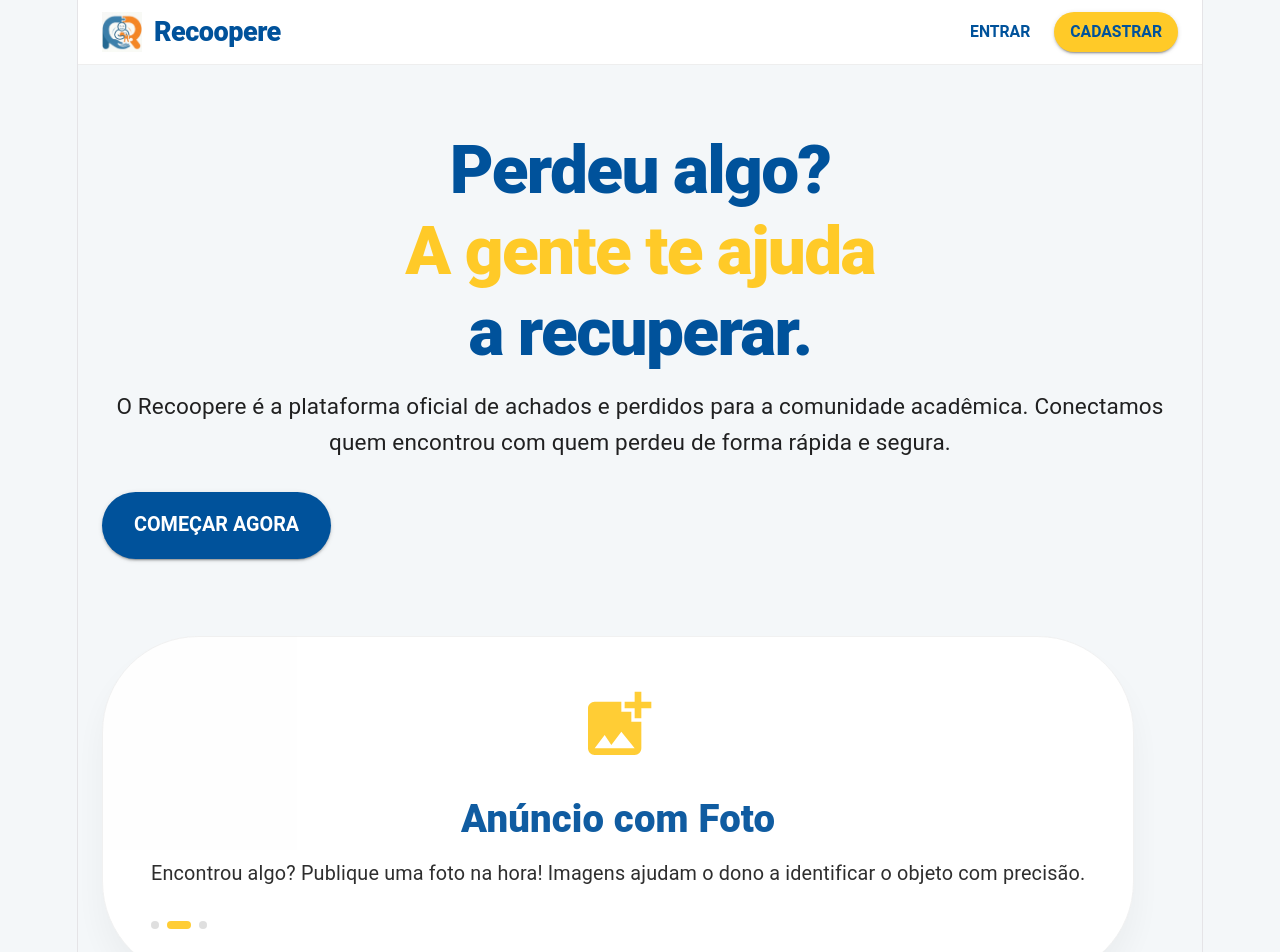
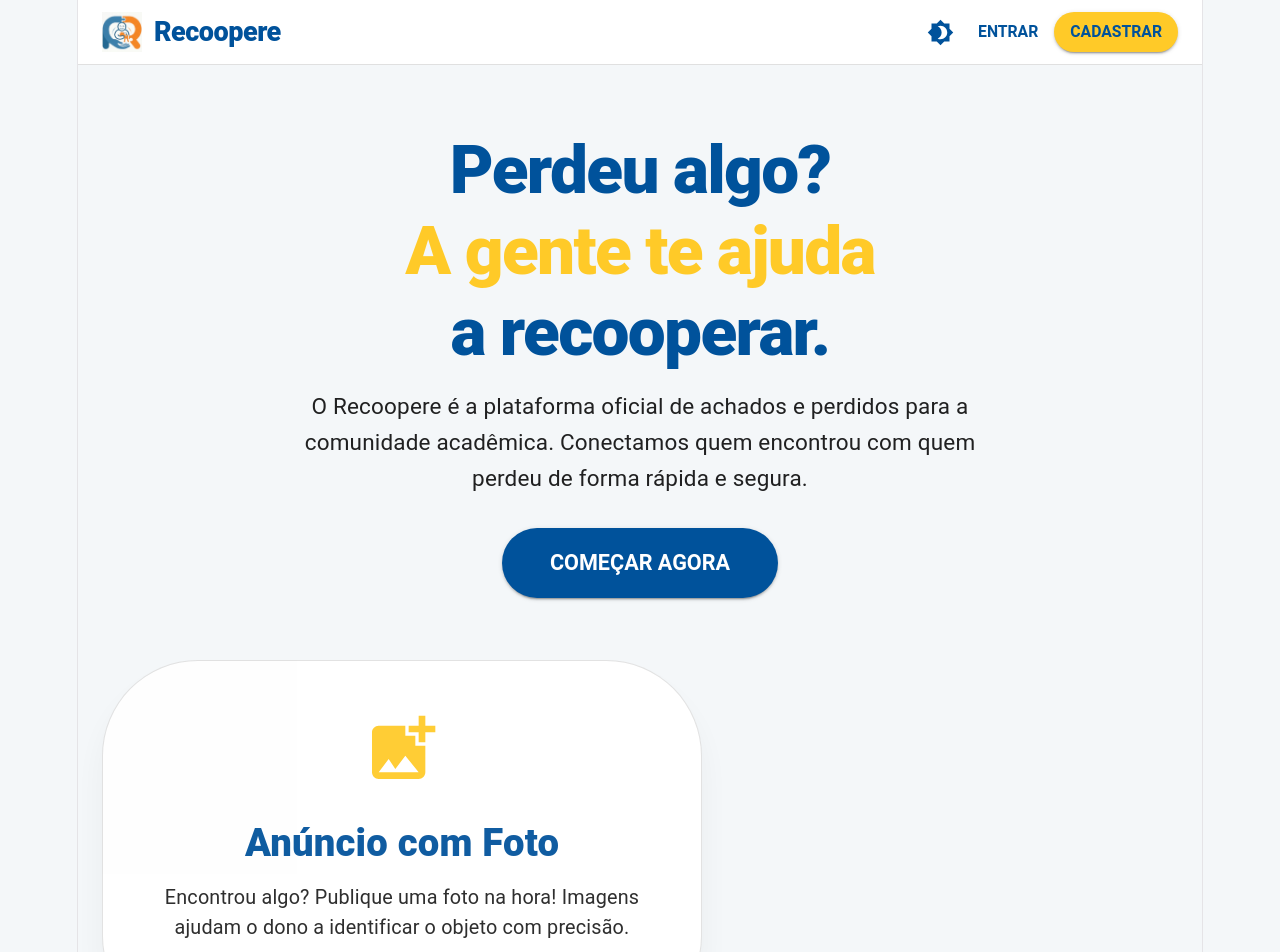
Before and after one commit to leomarql/Trabalho-Pratico---Engenharia-de-Software, a React app in the folder frontend/: page / in a window 1280 px wide. Shown: the top 952 px of the page. Built offline with nearby package versions, Linux system fonts and the light colour scheme; the HTML template or start-up script is replaced by a standard one.

Commit message:
feat: adicionar tema escuro, arquivo de devolvidos e refinamentos na home

```diff
--- a/frontend/src/App.jsx
+++ b/frontend/src/App.jsx
@@ -1,4 +1,4 @@
-import { useState } from 'react';
+import { useState, useMemo } from 'react';
 import { createTheme, ThemeProvider, CssBaseline, Dialog, DialogTitle, DialogContent, Box, Fab, Tooltip } from '@mui/material';
 import ChatIcon from '@mui/icons-material/Chat';
 import Login from './Login';
@@ -11,19 +11,7 @@ import MeusAnuncios from './MeusAnuncios';
 import ItemDetalhes from './ItemDetalhes';
 import ListaChats from './ListaChats';
 import Chat from './Chat';
-
-const theme = createTheme({
-  palette: {
-    primary: { main: '#00529b' },
-    secondary: { main: '#ffca28' },
-    background: { default: '#f4f7f9' },
-  },
-  shape: { borderRadius: 12 },
-  typography: {
-    fontFamily: '"Poppins", "Roboto", "Inter", sans-serif',
-    h4: { fontWeight: 700 },
-  },
-});
+import Arquivados from './Arquivados';
 
 function App() {
   const [usuarioLogado, setUsuarioLogado] = useState(null);
@@ -32,6 +20,25 @@ function App() {
   const [itemSelecionadoId, setItemSelecionadoId] = useState(null);
   const [listaChatsAberta, setListaChatsAberta] = useState(false);
   const [chatAtivo, setChatAtivo] = useState(null);
+  const [darkMode, setDarkMode] = useState(false);
+
+  // Configuração do Tema Dinâmico
+  const theme = useMemo(() => createTheme({
+    palette: {
+      mode: darkMode ? 'dark' : 'light',
+      primary: { main: '#00529b' },
+      secondary: { main: '#ffca28' },
+      background: {
+        default: darkMode ? '#121212' : '#f4f7f9',
+        paper: darkMode ? '#1e1e1e' : '#ffffff',
+      },
+    },
+    shape: { borderRadius: 12 },
+    typography: {
+      fontFamily: '"Poppins", "Roboto", "Inter", sans-serif',
+      h4: { fontWeight: 700 },
+    },
+  }), [darkMode]);
 
   const handleLogout = () => {
     setUsuarioLogado(null);
@@ -54,8 +61,11 @@ function App() {
         onIrParaPerfil={() => setView('perfil')}
         onIrParaHome={() => setView('home')}
         onIrParaMeusAnuncios={() => setView('meus-anuncios')}
+        onIrParaArquivados={() => setView('arquivados')}
         onIrParaLogin={() => { setView('home'); setTelaAuth('login'); }}
         onIrParaCadastro={() => { setView('home'); setTelaAuth('cadastro'); }}
+        darkMode={darkMode}
+        toggleDarkMode={() => setDarkMode(!darkMode)}
       />
 
       {!usuarioLogado && !telaAuth && <Home onComeçar={() => setTelaAuth('login')} />}
@@ -87,6 +97,7 @@ function App() {
               onVoltar={() => setView('mural')}
             />
           )}
+          {view === 'arquivados' && <Arquivados usuario={usuarioLogado} />}
 
           <Tooltip title="Minhas Conversas">
             <Fab
--- /dev/null
+++ b/frontend/src/Arquivados.jsx
@@ -0,0 +1,74 @@
+import { useState, useEffect } from 'react';
+import axios from 'axios';
+import {
+  Container,
+  Typography,
+  Grid,
+  Card,
+  CardContent,
+  CardMedia,
+  Box,
+  Chip,
+  Paper,
+  Divider
+} from '@mui/material';
+import CheckCircleIcon from '@mui/icons-material/CheckCircle';
+
+function Arquivados({ usuario }) {
+  const [itensArquivados, setItensArquivados] = useState([]);
+
+  const carregarArquivados = async () => {
+    try {
+      // No backend, a rota /itens traz ativos. Precisamos de uma que traga devolvidos ou filtrar.
+      // Por simplicidade, vamos usar o GET /itens e filtrar no front (ou ajustar backend se preferir)
+      // Mas o backend atual filtra por "ativo". Vou precisar de uma rota no backend para o arquivo.
+      const resposta = await axios.get('http://127.0.0.1:8000/itens-arquivados');
+      const filtrados = resposta.data.filter(item => item.dono_id === usuario.id);
+      setItensArquivados(filtrados);
+    } catch (erro) {
+      console.error("Erro ao carregar itens arquivados", erro);
+    }
+  };
+
+  useEffect(() => {
+    carregarArquivados();
+  }, [usuario.id]);
+
+  return (
+    <Container maxWidth="lg" sx={{ mt: 4, mb: 4 }}>
+      <Typography variant="h4" sx={{ mb: 4, fontWeight: '800', color: 'primary.main' }}>
+        Arquivo: Itens Devolvidos
+      </Typography>
+
+      {itensArquivados.length === 0 ? (
+        <Paper sx={{ p: 6, textAlign: 'center', borderRadius: 4 }}>
+          <Typography color="text.secondary">Você ainda não possui itens arquivados como devolvidos.</Typography>
+        </Paper>
+      ) : (
+        <Grid container spacing={4}>
+          {itensArquivados.map((item) => (
+            <Grid item key={item.id} xs={12} sm={6} md={4}>
+              <Card sx={{ height: '100%', borderRadius: 4, opacity: 0.8 }}>
+                <CardMedia
+                  component="img"
+                  height="160"
+                  image={item.imagem_url ? `http://127.0.0.1:8000/${item.imagem_url}` : 'https://via.placeholder.com/160'}
+                  sx={{ filter: 'grayscale(100%)' }}
+                />
+                <CardContent>
+                  <Box sx={{ display: 'flex', justifyContent: 'space-between', alignItems: 'center', mb: 1 }}>
+                    <Typography variant="h6" sx={{ fontWeight: 'bold' }}>{item.titulo}</Typography>
+                    <Chip icon={<CheckCircleIcon />} label="Devolvido" color="success" size="small" />
+                  </Box>
+                  <Typography variant="body2" color="text.secondary">{item.descricao}</Typography>
+                </CardContent>
+              </Card>
+            </Grid>
+          ))}
+        </Grid>
+      )}
+    </Container>
+  );
+}
+
+export default Arquivados;
--- a/frontend/src/Header.jsx
+++ b/frontend/src/Header.jsx
@@ -15,6 +15,9 @@ import { useState } from 'react';
 import LogoutIcon from '@mui/icons-material/Logout';
 import DashboardIcon from '@mui/icons-material/Dashboard';
 import ListAltIcon from '@mui/icons-material/ListAlt';
+import Brightness4Icon from '@mui/icons-material/Brightness4';
+import Brightness7Icon from '@mui/icons-material/Brightness7';
+import ArchiveIcon from '@mui/icons-material/Archive';
 
 function Header({
   usuario,
@@ -24,7 +27,10 @@ function Header({
   onIrParaHome,
   onIrParaLogin,
   onIrParaCadastro,
-  onIrParaMeusAnuncios
+  onIrParaMeusAnuncios,
+  onIrParaArquivados,
+  darkMode,
+  toggleDarkMode
 }) {
   const [anchorEl, setAnchorEl] = useState(null);
 
@@ -37,7 +43,7 @@ function Header({
   };
 
   return (
-    <AppBar position="sticky" elevation={0} sx={{ bgcolor: 'white', color: 'primary.main', borderBottom: '1px solid #eee' }}>
+    <AppBar position="sticky" elevation={0} sx={{ bgcolor: darkMode ? 'background.paper' : 'white', color: 'primary.main', borderBottom: '1px solid', borderColor: 'divider' }}>
       <Container maxWidth="lg">
         <Toolbar sx={{ px: { xs: 0 } }}>
           {/* Logo e Nome do Sistema */}
@@ -57,14 +63,22 @@ function Header({
               sx={{
                 fontWeight: 800,
                 letterSpacing: '-0.5px',
-                display: { xs: 'none', sm: 'block' }
+                display: { xs: 'none', sm: 'block' },
+                color: 'primary.main'
               }}
             >
               Recoopere
             </Typography>
           </Box>
 
-          <Box sx={{ display: 'flex', alignItems: 'center', gap: 2 }}>
+          <Box sx={{ display: 'flex', alignItems: 'center', gap: 1 }}>
+            {/* TEMA DARK TOGGLE */}
+            <Tooltip title={darkMode ? "Ativar Luz" : "Ativar Noite"}>
+              <IconButton onClick={toggleDarkMode} color="inherit">
+                {darkMode ? <Brightness7Icon /> : <Brightness4Icon />}
+              </IconButton>
+            </Tooltip>
+
             {!usuario ? (
               <>
                 <Button color="inherit" onClick={onIrParaLogin} sx={{ fontWeight: 600 }}>
@@ -81,15 +95,10 @@ function Header({
               </>
             ) : (
               <>
-                <Tooltip title="Mural de Itens">
-                  <Button
-                    startIcon={<DashboardIcon />}
-                    color="inherit"
-                    onClick={onIrParaMural}
-                    sx={{ fontWeight: 600 }}
-                  >
-                    Mural
-                  </Button>
+                <Tooltip title="Mural">
+                  <IconButton color="inherit" onClick={onIrParaMural}>
+                    <DashboardIcon />
+                  </IconButton>
                 </Tooltip>
 
                 <Button
@@ -101,13 +110,12 @@ function Header({
                   Meus Anúncios
                 </Button>
 
-                <Box sx={{ display: 'flex', alignItems: 'center', ml: 2 }}>
+                <Box sx={{ display: 'flex', alignItems: 'center', ml: 1 }}>
                   <IconButton
-                    size="large"
                     onClick={handleMenu}
                     color="inherit"
                   >
-                    <Avatar sx={{ width: 36, height: 36, bgcolor: 'secondary.main', color: 'primary.main', fontWeight: 700 }}>
+                    <Avatar sx={{ width: 32, height: 32, bgcolor: 'secondary.main', color: 'primary.main', fontWeight: 700, fontSize: '0.9rem' }}>
                       {usuario.nome.charAt(0).toUpperCase()}
                     </Avatar>
                   </IconButton>
@@ -115,9 +123,15 @@ function Header({
                     anchorEl={anchorEl}
                     open={Boolean(anchorEl)}
                     onClose={handleClose}
+                    transformOrigin={{ vertical: 'top', horizontal: 'right' }}
+                    anchorOrigin={{ vertical: 'bottom', horizontal: 'right' }}
                   >
-                    <MenuItem onClick={() => { handleClose(); onIrParaPerfil(); }}>Meu Perfil</MenuItem>
+                    <MenuItem onClick={() => { handleClose(); onIrParaPerfil(); }}>Editar Perfil</MenuItem>
+                    <MenuItem onClick={() => { handleClose(); onIrParaArquivados(); }}>
+                      <ArchiveIcon sx={{ mr: 1, fontSize: 20 }} /> Itens Devolvidos
+                    </MenuItem>
                     <MenuItem onClick={() => { handleClose(); onIrParaMeusAnuncios(); }} sx={{ display: { md: 'none' } }}>Meus Anúncios</MenuItem>
+                    <Divider />
                     <MenuItem onClick={() => { handleClose(); onLogout(); }}>Sair</MenuItem>
                   </Menu>
                 </Box>
--- a/frontend/src/Home.jsx
+++ b/frontend/src/Home.jsx
@@ -34,7 +34,6 @@ const slides = [
 function Home({ onComeçar }) {
   const [activeSlide, setActiveSlide] = useState(0);
 
-  // Efeito para o carrossel mudar automaticamente a cada 5 segundos
   useEffect(() => {
     const timer = setInterval(() => {
       setActiveSlide((prev) => (prev + 1) % slides.length);
@@ -43,11 +42,11 @@ function Home({ onComeçar }) {
   }, []);
 
   return (
-    <Box sx={{ bgcolor: 'background.default', minHeight: '80vh', pt: { xs: 4, md: 8 }, pb: 6 }}>
+    <Box sx={{ bgcolor: 'background.default', minHeight: '80vh', pt: { xs: 4, md: 8 }, pb: 6, textAlign: 'center' }}>
       <Container maxWidth="lg">
-        <Grid container spacing={6} alignItems="center">
-          {/* Lado Esquerdo: Texto de Impacto */}
-          <Grid item xs={12} md={6}>
+        <Grid container spacing={6} direction="column" alignItems="center">
+          {/* Texto de Impacto Centralizado */}
+          <Grid item xs={12} sx={{ width: '100%' }}>
             <Typography
               variant="h2"
               component="h1"
@@ -61,26 +60,26 @@ function Home({ onComeçar }) {
             >
               Perdeu algo? <br />
               <span style={{ color: '#ffca28' }}>A gente te ajuda</span> <br />
-              a recuperar.
+              a recooperar.
             </Typography>
-            <Typography variant="h6" color="text.secondary" sx={{ mb: 4, fontWeight: 400 }}>
+            <Typography variant="h6" color="text.secondary" sx={{ mb: 4, fontWeight: 400, maxWidth: 700, mx: 'auto' }}>
               O Recoopere é a plataforma oficial de achados e perdidos para a comunidade acadêmica.
               Conectamos quem encontrou com quem perdeu de forma rápida e segura.
             </Typography>
-            <Stack direction="row" spacing={2}>
+            <Box sx={{ display: 'flex', justifyContent: 'center' }}>
               <Button
                 variant="contained"
                 size="large"
                 onClick={onComeçar}
-                sx={{ px: 4, py: 2, borderRadius: 3, fontSize: '1.1rem', fontWeight: 700 }}
+                sx={{ px: 6, py: 2, borderRadius: 3, fontSize: '1.2rem', fontWeight: 700 }}
               >
                 Começar agora
               </Button>
-            </Stack>
+            </Box>
           </Grid>
 
-          {/* Lado Direito: Carrossel de Informações */}
-          <Grid item xs={12} md={6}>
+          {/* Carrossel Centralizado */}
+          <Grid item xs={12} sx={{ width: '100%', maxWidth: 600 }}>
             <Box sx={{ minHeight: 400, display: 'flex', alignItems: 'center', justifyContent: 'center' }}>
               <Fade in={true} key={activeSlide} timeout={1000}>
                 <Paper
@@ -88,11 +87,12 @@ function Home({ onComeçar }) {
                   sx={{
                     p: 6,
                     borderRadius: 8,
-                    bgcolor: 'white',
+                    bgcolor: 'background.paper',
                     textAlign: 'center',
                     boxShadow: '0px 20px 40px rgba(0,0,0,0.05)',
                     width: '100%',
-                    border: '1px solid #f0f0f0'
+                    border: '1px solid',
+                    borderColor: 'divider'
                   }}
                 >
                   <Box sx={{ mb: 3 }}>
@@ -105,7 +105,6 @@ function Home({ onComeçar }) {
                     {slides[activeSlide].descricao}
                   </Typography>
 
-                  {/* Indicadores do Carrossel */}
                   <Stack direction="row" spacing={1} justifyContent="center" sx={{ mt: 4 }}>
                     {slides.map((_, index) => (
                       <Box
```
Also changed, not shown: frontend/src/Chat.jsx (+5 -5 lines), 1 other file (tests, documents, lock files or other folders).
